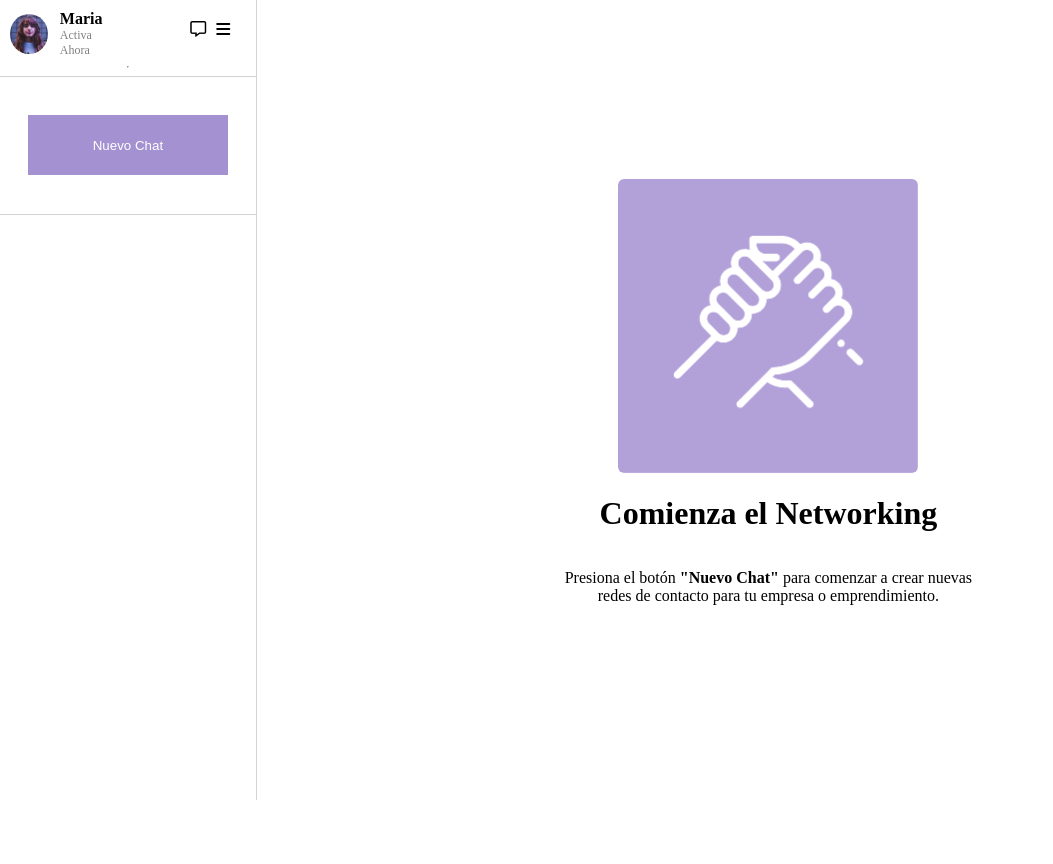
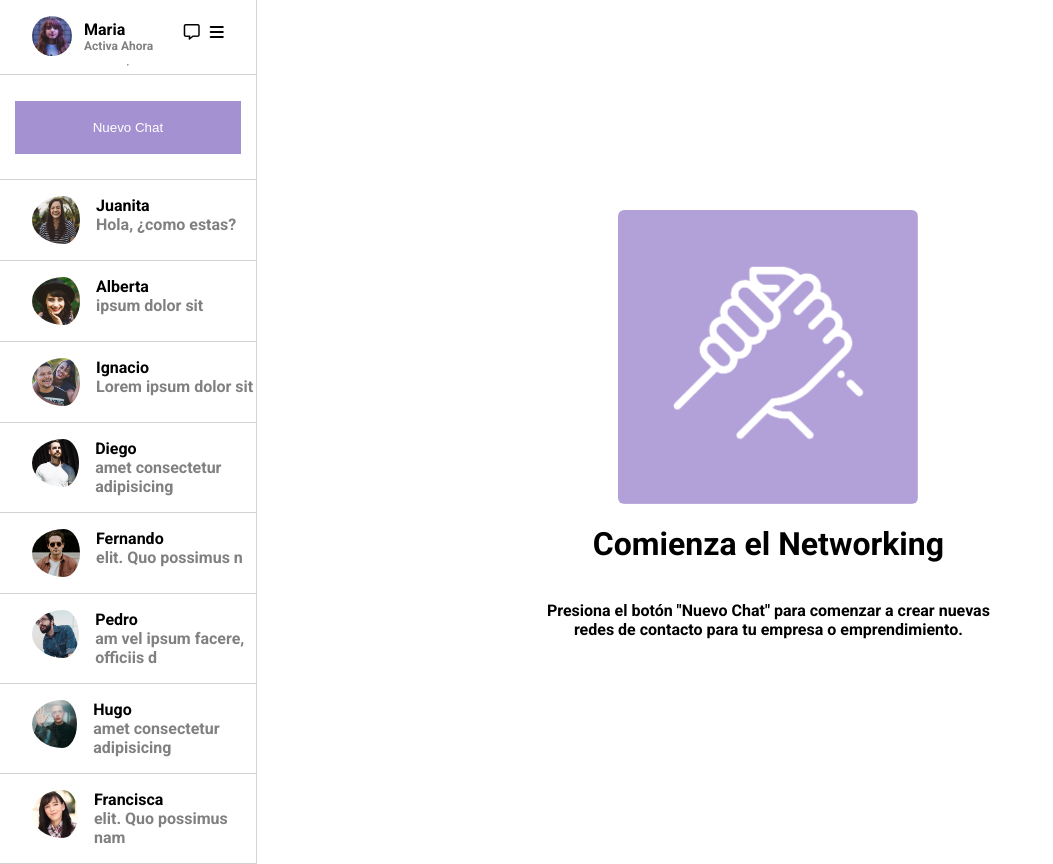
Before and after one commit to Iahn02/CSS-D1, a plain HTML site: page index.html in a window 1280 px wide. Shown: the whole page, without its empty margins (0-1053 px from the left). Before the commit the page ends 800 px from the top, so only its background shows below. Drawn offline with Linux system fonts and the light colour scheme.

Commit message:
Ajustes de Font, colores y estilos

```diff
--- a/assets/styles.css
+++ b/assets/styles.css
@@ -5,6 +5,7 @@ body {
     display: flex;
     min-height: 100vh;
     width: 100%;
+    font-family: 'Roboto', sans-serif;
 }
     .contactos {
         display: flex;
@@ -15,14 +16,14 @@ body {
             display: flex;
             justify-content: space-between;
             align-items: center;
+            font-weight: 300;
         }
         .datos-usuario {
             display: flex;
             align-items: center;
-            margin-left: 10px;
-            margin-top: 10px;
+            margin-left: 2em;
+            margin-top: 1em;
             text-align: left;
-            width: 100%;
             justify-content: flex-start;
         }
         .datos-usuario span {
@@ -45,8 +46,8 @@ body {
         .options {
             display: flex;
             justify-content: flex-end;
-            padding-right: 10%;
-            width: 100%;
+            margin-right: 2em;
+            margin-top: 0.5em;
         }
             .options i {
                 margin-left: 10px;
@@ -56,24 +57,52 @@ body {
             justify-content: center;
             border-top: 1px solid lightgray;
             border-bottom: 1px solid lightgray;
-            padding: 15%;
+            padding: 10%;
         }
             .nuevo-chat button {
-                height: 10vw;
-                max-height: 60px;
-                width: 50vw;
-                max-width: 200px;
-                justify-content: center;
-                align-items: center;
-                display: block;
+                height: 4em;
+                width: 17em;
                 background-color: #A491D2;
-                border: 1px solid #A491D2;
+                border: none;
                 color: white;
             }
             .nuevo-chat button:hover {
                 background-color: #8370b4;
                 color: white;
             }
+
+        .chat {
+            display: flex;
+            justify-content: flex-start;
+            margin-top: 1em;
+            padding-bottom: 1em;
+            border-bottom: 1px solid lightgray;
+        }
+        .chat img {
+            margin-left: 2em;
+            border-radius: 50%;
+            width: 3em;
+            height: 3em;
+            padding-right: 1em;
+        }
+        .chat-item {
+            font-style: normal;
+            display: flex;
+            flex-direction: column;
+            font-weight: 300;
+        }
+        .last-message {
+            font-weight: 200;
+            color: #808080;
+        }
+
+
+
+
+
+
+
+
     .principal {
         display: flex;
     width: 80%;
--- a/index.html
+++ b/index.html
@@ -5,8 +5,8 @@
     <meta name="viewport" content="width=device-width, initial-scale=1.0">
     <title>Mensajeria - Contact Me</title>
     <link rel="stylesheet" href="assets/styles.css">
+    <link rel="stylesheet" href="https://cdnjs.cloudflare.com/ajax/libs/font-awesome/6.0.0-beta3/css/all.min.css">
     <link href="https://fonts.googleapis.com/css2?family=Roboto:wght@700&display=swap" rel="stylesheet">
-    <link rel="stylesheet" href="https://cdnjs.cloudflare.com/ajax/libs/font-awesome/6.0.0-beta3/css/all.min.css">
 </head>
 
 <body>
@@ -31,7 +31,70 @@
                     <button>Nuevo Chat</button>
                 </div>
             </div>
+            <div class="chat">
+                <img src="assets/imgs/Screen Shot 2018-11-28 at 15.27.14.jpg" alt="chat">
+                <div class="chat-item">
+                    <span>Juanita</span>
+                    <span class="last-message">Hola, ¿como estas?</span>
+                </div>
+            </div>
+            <div class="chat">
+                <img src="assets/imgs/Screen Shot 2018-11-28 at 15.28.04.jpg" alt="chat">
+                <div class="chat-item">
+                    <span>Alberta</span>
+                    <span class="last-message">ipsum dolor sit</span>
+                </div>
+            </div>
+            <div class="chat">
+                <img src="assets/imgs/Screen Shot 2018-11-28 at 15.28.30.jpg" alt="chat">
+                <div class="chat-item">
+                    <span>Ignacio</span>
+                    <span class="last-message">Lorem ipsum dolor sit </span>
+                </div>
+            </div>
+            <div class="chat">
+                <img src="assets/imgs/Screen Shot 2018-11-28 at 15.30.34.jpg" alt="chat">
+                <div class="chat-item">
+                    <span>Diego</span>
+                    <span class="last-message">amet consectetur adipisicing</span>
+                </div>
+            </div>
+            <div class="chat">
+                <img src="assets/imgs/Screen Shot 2018-11-28 at 15.30.54.jpg" alt="chat">
+                <div class="chat-item">
+                    <span>Fernando</span>
+                    <span class="last-message"> elit. Quo possimus n</span>
+                </div>
+            </div>
+            <div class="chat">
+                <img src="assets/imgs/Screen Shot 2018-11-28 at 15.31.09.jpg" alt="chat">
+                <div class="chat-item">
+                    <span>Pedro</span>
+                    <span class="last-message">am vel ipsum facere, officiis d</span>
+                </div>
+            </div>
+            <div class="chat">
+                <img src="assets/imgs/Screen Shot 2018-11-28 at 15.32.16.jpg" alt="chat">
+                <div class="chat-item">
+                    <span>Hugo</span>
+                    <span class="last-message">amet consectetur adipisicing</span>
+                </div>
+            </div>
+            <div class="chat">
+                <img src="assets/imgs/Screen Shot 2018-11-28 at 15.32.44.jpg" alt="chat">
+                <div class="chat-item">
+                    <span>Francisca</span>
+                    <span class="last-message">elit. Quo possimus nam</span>
+                </div>
+            </div>
         </div>
+
+
+
+
+
+
+
         <div class="principal">
             <img src="assets/imgs/hand.png" alt="principal">
             <h1 class="title">Comienza el Networking</h1>
```
